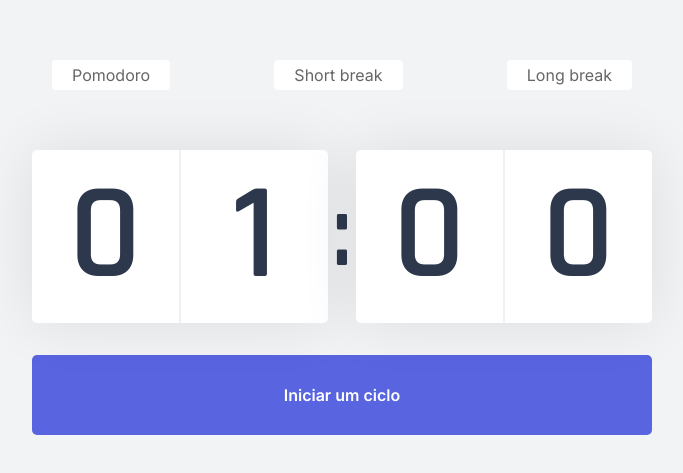
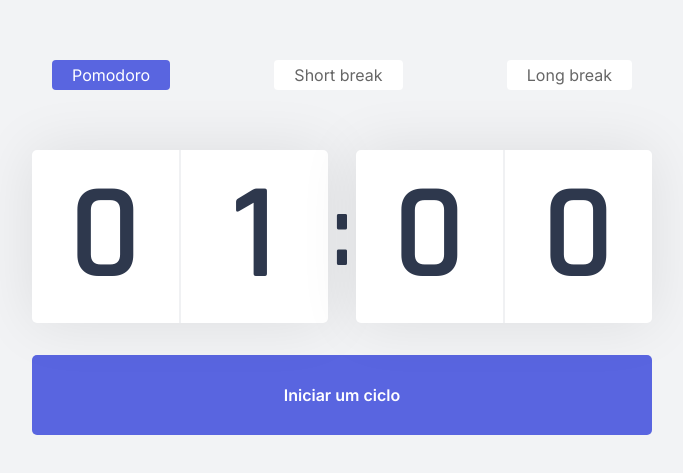
Before and after one commit to victorlirafront/speak-ai, a Next.js app: page / in a window 1280 px wide. Shown: the part 153-626 px from the top of the page, without its empty margins (298-981 px from the left). Built offline with nearby package versions, Linux system fonts and the light colour scheme.

Commit message:
feat: add option active class

```diff
--- a/src/components/PomodoroOptions.tsx
+++ b/src/components/PomodoroOptions.tsx
@@ -3,9 +3,9 @@ import styles from '../styles/components/PomodoroOptions.module.css'
 function PomodoroOptions() {
   return (
     <ul className={styles.pomodoroList}>
-      <li>Pomodoro</li>
-      <li>Short break</li>
-      <li>Long break</li>
+      <li className={`${styles.item} ${styles.active}`}>Pomodoro</li>
+      <li className={styles.item}>Short break</li>
+      <li className={styles.item}>Long break</li>
     </ul>
   );
 }
--- a/src/styles/components/PomodoroOptions.module.css
+++ b/src/styles/components/PomodoroOptions.module.css
@@ -1,3 +1,5 @@
+/* PomodoroOptions.module.css */
+
 .pomodoroList {
   display: flex;
   justify-content: space-between;
@@ -6,7 +8,7 @@
   padding: 0 20px;
 }
 
-.pomodoroList li {
+.item {
   cursor: pointer;
   background: #fff;
   padding: 5px 20px;
@@ -14,8 +16,12 @@
   transition: 0.4s;
 }
 
-.pomodoroList li:hover {
+.item.active {
   background: var(--blue);
   color: var(--white);
-  transition: 0.4s;
 }
+
+.item:hover {
+  background: var(--blue);
+  color: var(--white);
+}
```
